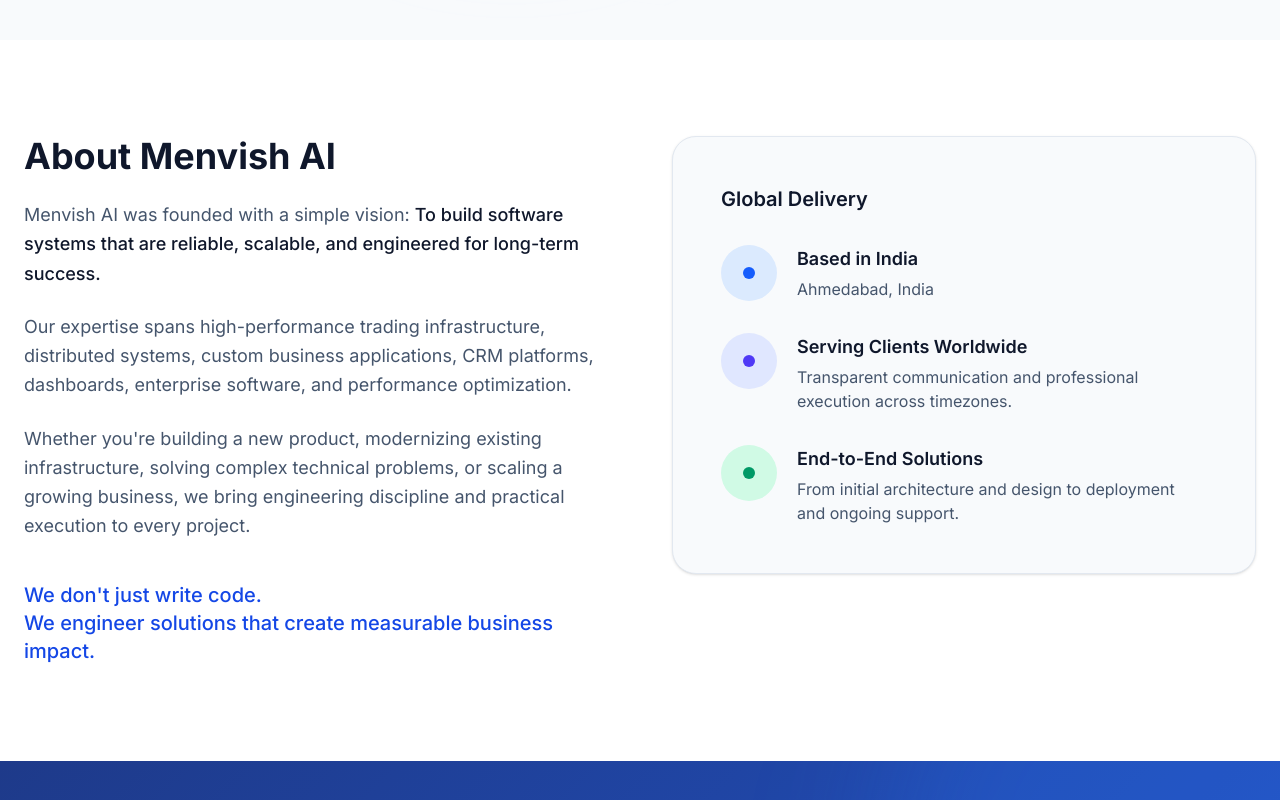
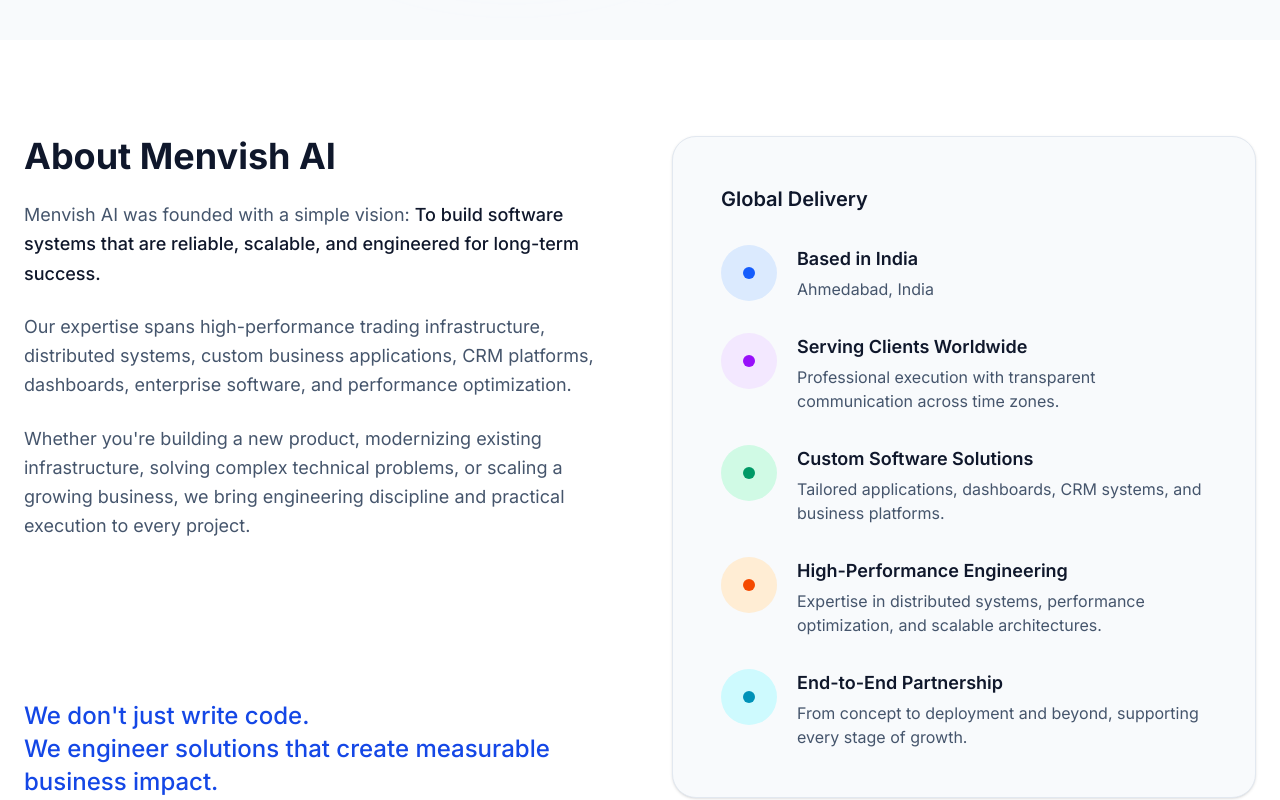
Before and after one commit to nis2795-lang/menvish-ai, a React (Vite) app: page / in a window 1280 px wide. Shown: the part 680-1480 px from the top of the page. Built offline with nearby package versions, Linux system fonts and the light colour scheme.

Commit message:
text alignemet

```diff
--- a/src/components/About.tsx
+++ b/src/components/About.tsx
@@ -6,13 +6,15 @@
   return (
     <section id="about" className="py-24 bg-white">
       <div className="container mx-auto px-6">
-        <div className="grid md:grid-cols-2 gap-16 items-start">
+        <div className="grid md:grid-cols-2 gap-16 items-stretch">
           <motion.div
             initial={{ opacity: 0, x: -20 }}
             whileInView={{ opacity: 1, x: 0 }}
             viewport={{ once: true }}
             transition={{ duration: 0.5 }}
+            className="flex flex-col h-full"
           >
+            <div>
               <h2 className="text-3xl md:text-4xl font-bold text-slate-900 mb-6">
                 About Menvish AI
               </h2>
@@ -26,7 +28,10 @@
                 <p>
                   Whether you're building a new product, modernizing existing infrastructure, solving complex technical problems, or scaling a growing business, we bring engineering discipline and practical execution to every project.
                 </p>
-              <p className="text-xl font-medium text-blue-700 pt-4">
+              </div>
+            </div>
+            <div className="mt-auto pt-8">
+              <p className="text-xl md:text-2xl font-medium text-blue-700 leading-snug">
                 We don't just write code.<br />
                 We engineer solutions that create measurable business impact.
               </p>
@@ -38,26 +43,26 @@
             whileInView={{ opacity: 1, x: 0 }}
             viewport={{ once: true }}
             transition={{ duration: 0.5, delay: 0.2 }}
-            className="bg-slate-50 border border-slate-200 rounded-3xl p-8 lg:p-12 shadow-sm"
+            className="bg-slate-50 border border-slate-200 rounded-3xl p-8 lg:p-12 shadow-sm flex flex-col h-full"
           >
             <h3 className="text-xl font-semibold text-slate-900 mb-8">Global Delivery</h3>
-            <div className="space-y-8">
+            <div className="space-y-8 mt-auto mb-auto">
               <div className="flex items-start gap-5">
                 <div className="w-14 h-14 rounded-full bg-blue-100 flex items-center justify-center shrink-0">
                   <div className="w-3 h-3 rounded-full bg-blue-600" />
                 </div>
                 <div>
                   <h4 className="text-slate-900 font-semibold mb-1 text-lg">Based in India</h4>
-                  <p className="text-slate-600">{companyInfo.location}</p>
+                  <p className="text-slate-600">Ahmedabad, India</p>
                 </div>
               </div>
               <div className="flex items-start gap-5">
-                <div className="w-14 h-14 rounded-full bg-indigo-100 flex items-center justify-center shrink-0">
-                  <div className="w-3 h-3 rounded-full bg-indigo-600" />
+                <div className="w-14 h-14 rounded-full bg-purple-100 flex items-center justify-center shrink-0">
+                  <div className="w-3 h-3 rounded-full bg-purple-600" />
                 </div>
                 <div>
                   <h4 className="text-slate-900 font-semibold mb-1 text-lg">Serving Clients Worldwide</h4>
-                  <p className="text-slate-600">Transparent communication and professional execution across timezones.</p>
+                  <p className="text-slate-600">Professional execution with transparent communication across time zones.</p>
                 </div>
               </div>
               <div className="flex items-start gap-5">
@@ -65,8 +70,26 @@
                   <div className="w-3 h-3 rounded-full bg-emerald-600" />
                 </div>
                 <div>
-                  <h4 className="text-slate-900 font-semibold mb-1 text-lg">End-to-End Solutions</h4>
-                  <p className="text-slate-600">From initial architecture and design to deployment and ongoing support.</p>
+                  <h4 className="text-slate-900 font-semibold mb-1 text-lg">Custom Software Solutions</h4>
+                  <p className="text-slate-600">Tailored applications, dashboards, CRM systems, and business platforms.</p>
+                </div>
+              </div>
+              <div className="flex items-start gap-5">
+                <div className="w-14 h-14 rounded-full bg-orange-100 flex items-center justify-center shrink-0">
+                  <div className="w-3 h-3 rounded-full bg-orange-600" />
+                </div>
+                <div>
+                  <h4 className="text-slate-900 font-semibold mb-1 text-lg">High-Performance Engineering</h4>
+                  <p className="text-slate-600">Expertise in distributed systems, performance optimization, and scalable architectures.</p>
+                </div>
+              </div>
+              <div className="flex items-start gap-5">
+                <div className="w-14 h-14 rounded-full bg-cyan-100 flex items-center justify-center shrink-0">
+                  <div className="w-3 h-3 rounded-full bg-cyan-600" />
+                </div>
+                <div>
+                  <h4 className="text-slate-900 font-semibold mb-1 text-lg">End-to-End Partnership</h4>
+                  <p className="text-slate-600">From concept to deployment and beyond, supporting every stage of growth.</p>
                 </div>
               </div>
             </div>
```
Lines whose indentation alone changed are shown as unchanged.
